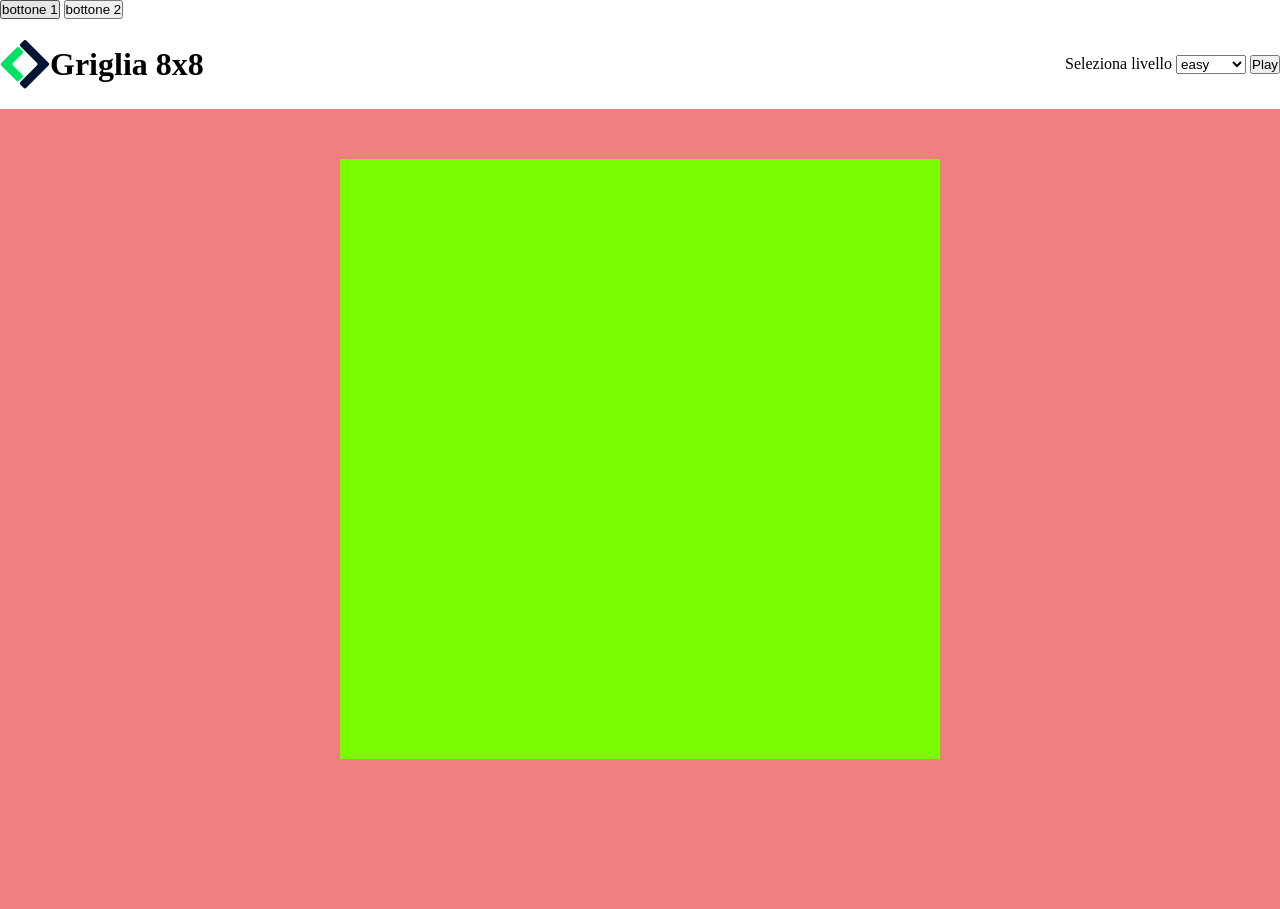
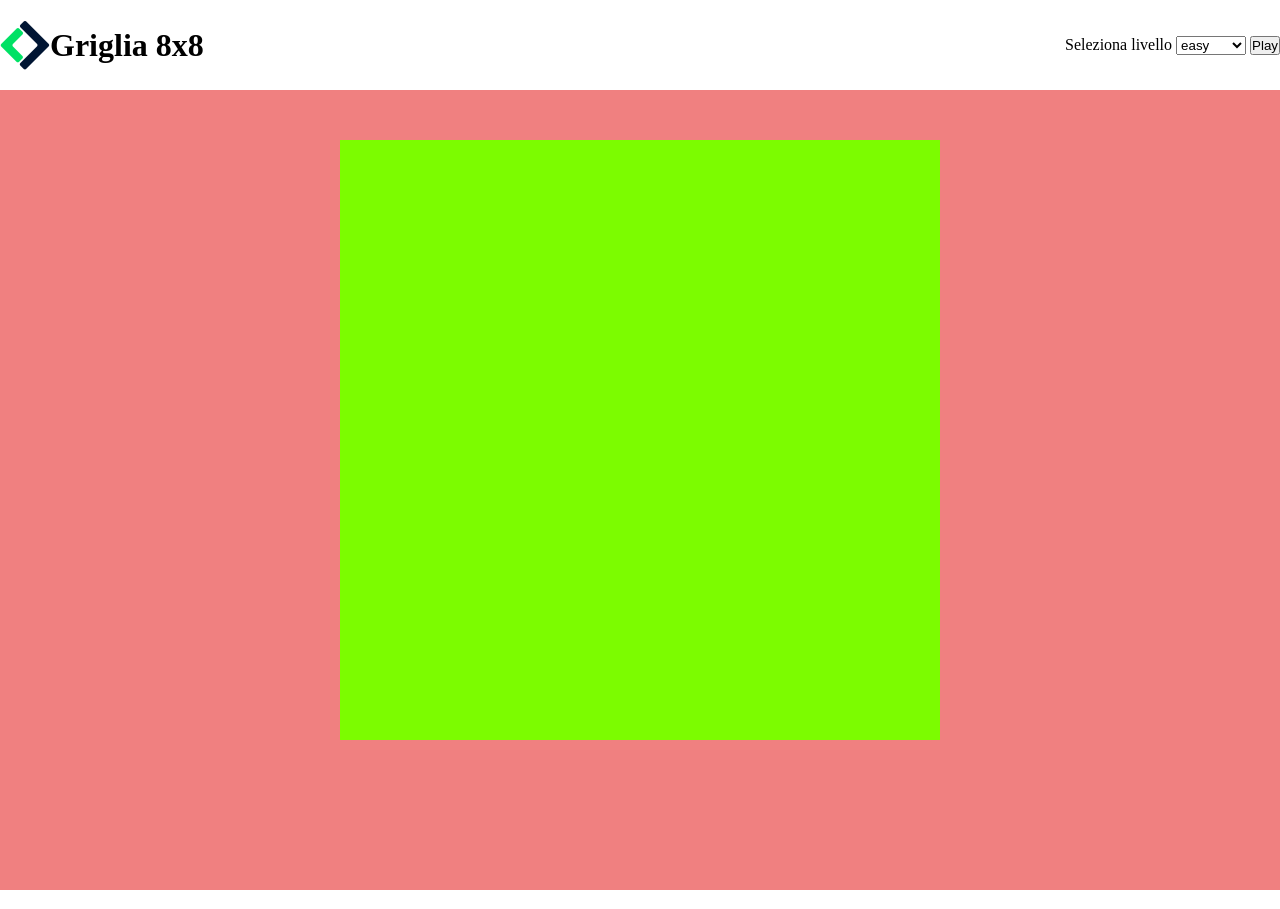
Before and after one commit to LucioGhedo/js-campominato-dom, a plain HTML site: page index.html in a window 1280 px wide. Drawn offline with Linux system fonts and the light colour scheme.

Commit message:
remove test from html

```diff
--- a/index.html
+++ b/index.html
@@ -8,10 +8,6 @@
     <link rel="stylesheet" href="css/style.css">
 </head>
 <body>
-    <div id="ciao">
-        <button>bottone 1</button>
-        <button>bottone 2</button>
-    </div>
     <header>
         <div class="logo">
             <img src="img/logo-boolean.png" alt="logo">
```
